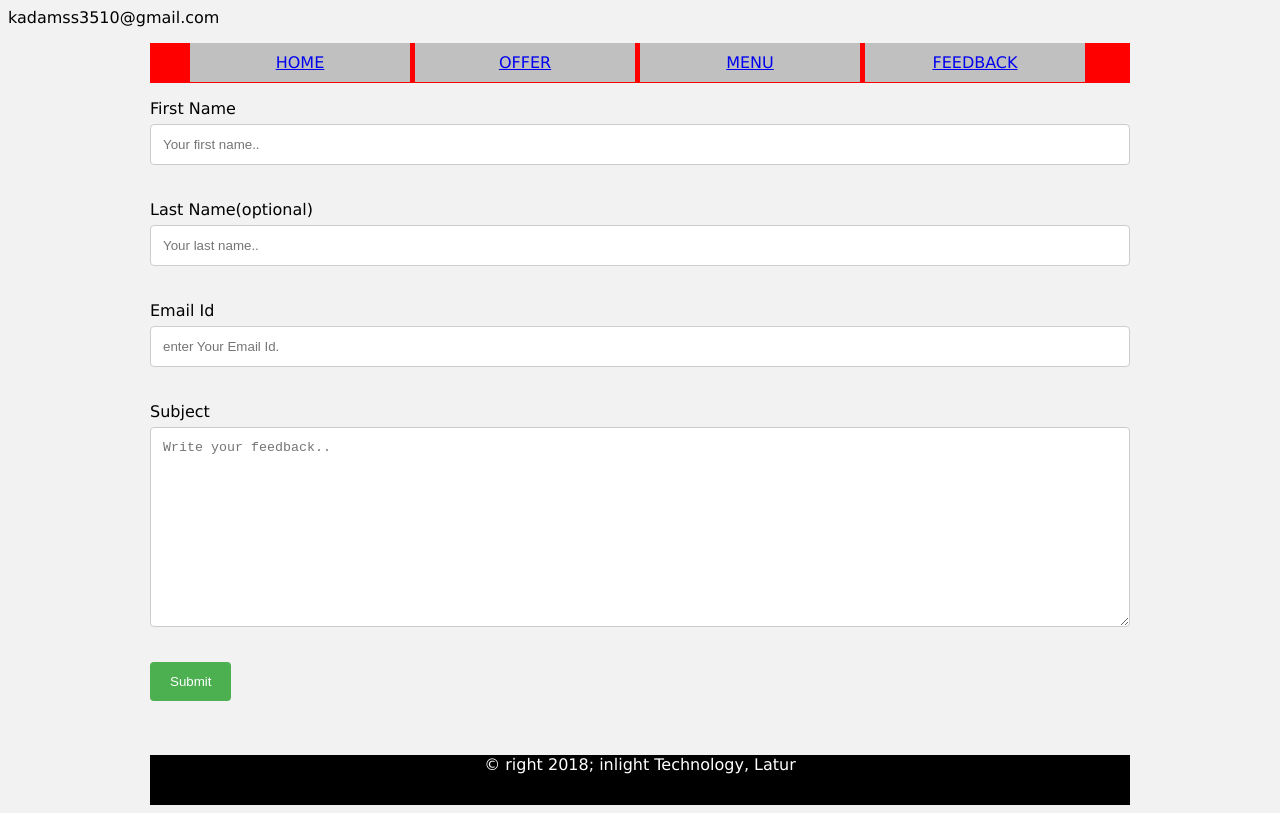
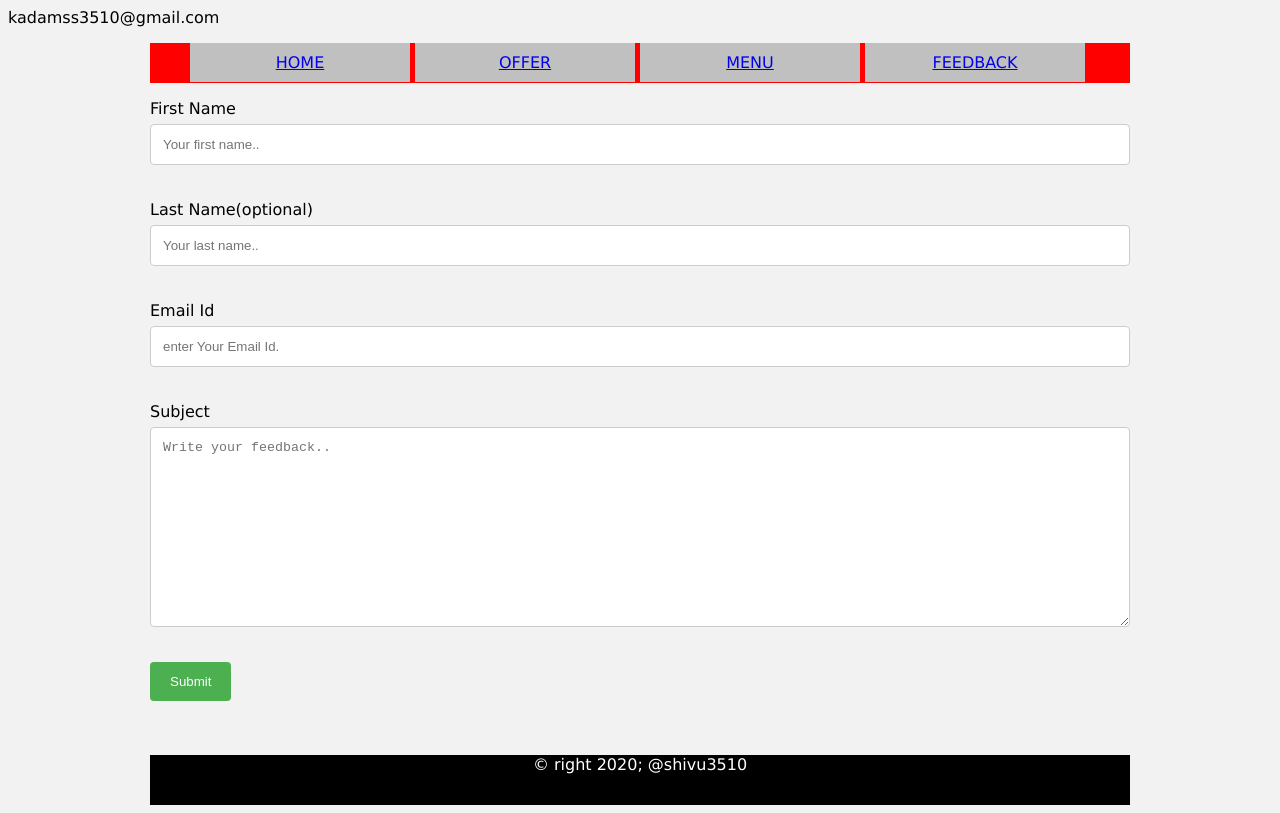
Before and after one commit to shivu3510/Work, a plain HTML site: page food/contact.html in a window 1280 px wide. Drawn offline with Linux system fonts and the light colour scheme.

Commit message:
Update contact.html

```diff
--- a/food/contact.html
+++ b/food/contact.html
@@ -43,7 +43,8 @@ kadamss3510@gmail.com<html>
 
 
 </div><br><br>
-<div id="footer"> &copy right 2018; inlight Technology, Latur
+<div id="footer"> &copy right 2020; @shivu3510 <br>
+
 </div>
 </div>
 </body>
```
